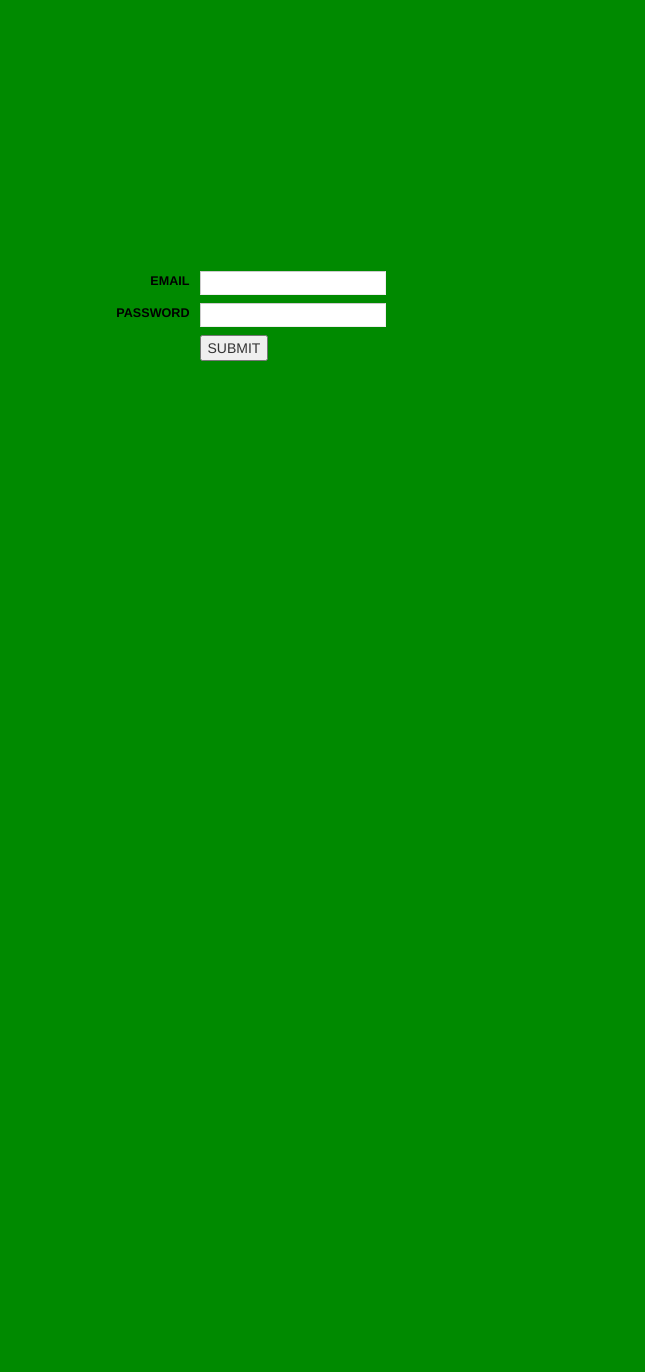
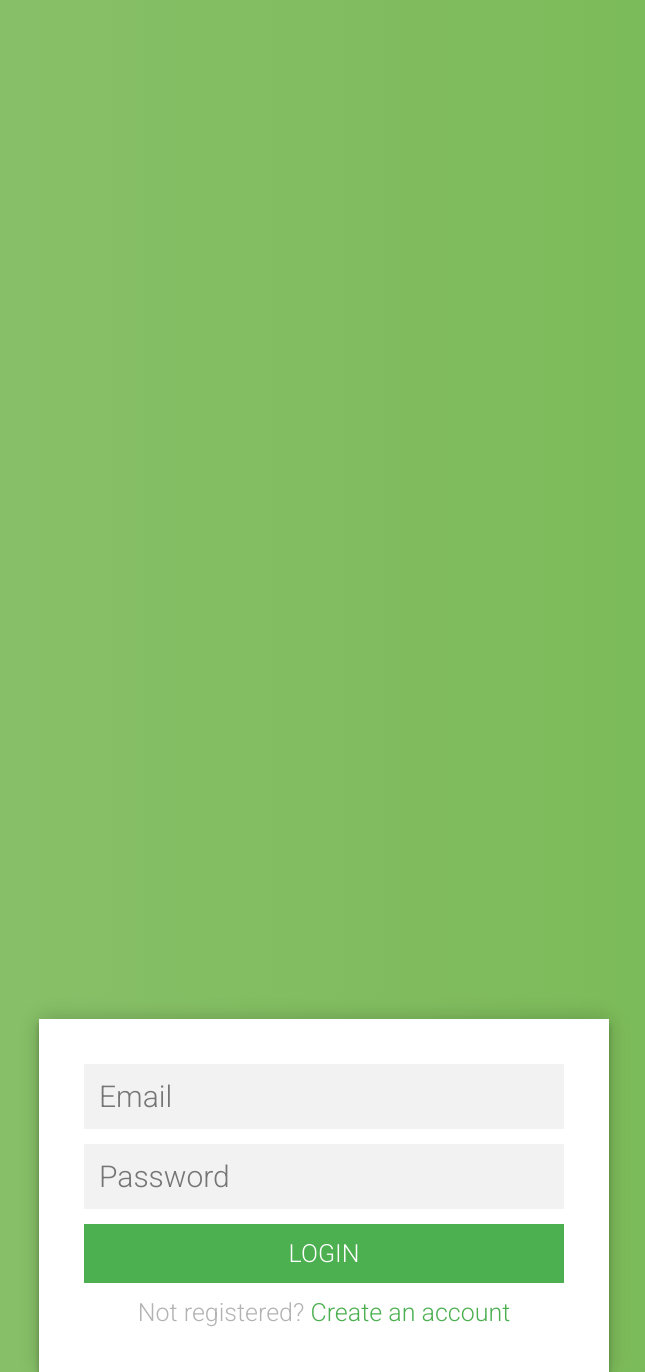
Before and after one commit to jQwotos/ECHacksBack, a Flask app: template templates/login.html in a window 1280 px wide. Shown: the whole page, without its empty margins (316-961 px from the left). Before the commit the page ends 361 px from the top, so only its background shows below. Run offline with Flask 2, Linux system fonts and the light colour scheme; the template is opened without the code that fills it, so the values that code supplies are empty; parts of the project's set-up code (start-up, migrations or seed data) failed here and were passed over; some libraries are stand-ins or nearby versions.

Commit message:
transaction/login html updates

```diff
--- a/templates/login.html
+++ b/templates/login.html
@@ -1,135 +1,133 @@
 <!DOCTYPE html>
-<html lang="en">
-<head>
-  <meta charset="utf-8">
-  <meta name="viewport" content="width=device-width,height=device-height,initial-scale=1.0"/>
-  <link rel="stylesheet" href="https://maxcdn.bootstrapcdn.com/bootstrap/3.3.7/css/bootstrap.min.css">
-  <script src="https://ajax.googleapis.com/ajax/libs/jquery/3.2.1/jquery.min.js"></script>
-  <script src="https://maxcdn.bootstrapcdn.com/bootstrap/3.3.7/js/bootstrap.min.js"></script>
+<html>
+<style>
+@import url(https://fonts.googleapis.com/css?family=Roboto:300);
 
-  <style>
-* {
-  -webkit-box-sizing: border-box;
-  -moz-box-sizing: border-box;
+.login-page {
+  width: 720px;
+  padding: 80% 0 0;
+  margin: auto;
+  max-height: 0px;
+}
+.form {
+  position: relative;
+  z-index: 1;
+  background: #FFFFFF;
+  max-width: 480px;
+  margin: 0 auto 100px;
+  padding: 45px;
+  text-align: center;
+  box-shadow: 0 0 20px 0 rgba(0, 0, 0, 0.2), 0 5px 5px 0 rgba(0, 0, 0, 0.24);
+}
+.form input {
+  font-family: "Roboto", sans-serif;
+  outline: 0;
+  background: #f2f2f2;
+  width: 100%;
+  border: 0;
+  margin: 0 0 15px;
+  padding: 15px;
   box-sizing: border-box;
+  font-size: 30px;
 }
+.form button {
+  font-family: "Roboto", sans-serif;
+  text-transform: uppercase;
+  outline: 0;
+  background: #4CAF50;
+  width: 100%;
+  border: 0;
+  padding: 15px;
+  color: #FFFFFF;
+  font-size: 25px;
+  -webkit-transition: all 0.3 ease;
+  transition: all 0.3 ease;
+  cursor: pointer;
+}
+.form button:hover,.form button:active,.form button:focus {
+  background: #43A047;
+}
+.form .message {
+  margin: 15px 0 0;
+  color: #b3b3b3;
+  font-size: 25px;
+}
+.form .message a {
+  color: #4CAF50;
+  text-decoration: none;
+}
+.form .register-form {
+  display: none;
+}
+.container {
+  position: relative;
+  z-index: 1;
+  max-width: 300px;
+  margin: 0 auto;
+}
+.container:before, .container:after {
+  content: "";
+  display: block;
+  clear: both;
+}
+.container .info {
+  margin: 50px auto;
+  text-align: center;
+}
+.container .info h1 {
+  margin: 0 0 15px;
+  padding: 0;
+  font-size: 36px;
+  font-weight: 300;
+  color: #1a1a1a;
+}
+.container .info span {
+  color: #4d4d4d;
+  font-size: 12px;
+}
+.container .info span a {
+  color: #000000;
+  text-decoration: none;
+}
+.container .info span .fa {
+  color: #EF3B3A;
+}
+body {
+  background: #76b852; /* fallback for old browsers */
+  background: -webkit-linear-gradient(right, #76b852, #8DC26F);
+  background: -moz-linear-gradient(right, #76b852, #8DC26F);
+  background: -o-linear-gradient(right, #76b852, #8DC26F);
+  background: linear-gradient(to left, #76b852, #8DC26F);
+  font-family: "Roboto", sans-serif;
+  -webkit-font-smoothing: antialiased;
+  -moz-osx-font-smoothing: grayscale;
+}
+</style>
+<body>
 
-body {
-  padding: 20px 15%;
-  background-color: #008a00;
-}
-form > div {
-  clear: both;
-  overflow: hidden;
-  padding: 1px;
-  margin: 0 0 5px 0;
-}
-form > div > div > div {
-  margin: 0 0 5px 0;
-}
-form > div > label,
-legend {
-  width: 25%;
-  float: left;
-  padding-right: 10px;
-  padding-top: 2px;
-}
-form > div > div,
-form > div > div {
-  width: 75%;
-  float: right;
-}
-form > div > label {
-  font-size: 90%;
-}
+<div class="login-page">
+  <div class="form">
+    <form class="register-form">
+      <input type="text" placeholder="name"/>
+      <input type="password" placeholder="password"/>
+      <input type="text" placeholder="email address"/>
+      <button>create</button>
+      <p class="message">Already registered? <a href="#">Sign In</a></p>
+    </form>
+    <form class="login-form">
+      <input type="text" placeholder="Email"/>
+      <input type="password" placeholder="Password"/>
+      <button>login</button>
+      <p class="message">Not registered? <a href="#">Create an account</a></p>
+    </form>
+  </div>
+</div>
 
-input[type=text],
-input[type=email],
-input[type=url],
-input[type=password],
-textarea {
-  width: 80%;
-  border-top: 1px solid #ccc;
-  border-left: 1px solid #ccc;
-  border-right: 1px solid #eee;
-  border-bottom: 1px solid #eee;
-}
-input[type=text],
-input[type=email],
-input[type=url],
-input[type=password] {
-  width: 50%;
-}
-input[type=text]:focus,
-input[type=email]:focus,
-input[type=url]:focus,
-input[type=password]:focus,
-textarea:focus {
-  outline: 0;
-  border-color: #4697e4;
-}
+<script type="text/javascript">
+  $('.message a').click(function(){
+   $('form').animate({height: "toggle", opacity: "toggle"}, "slow");
+});
+</script>
 
-@media (max-width: 600px) {
-  form > div {
-    margin: 0 0 15px 0;
-  }
-  form > div > label,
-  legend {
-    width: 100%;
-    float: none;
-    margin: 0 0 5px 0;
-  }
-  form > div > div,
-  form > div > fieldset > div {
-    width: 100%;
-    float: none;
-  }
-  input[type=text],
-  input[type=email],
-  input[type=url],
-  input[type=password],
-  textarea,
-  select {
-    width: 100%;
-  }
-}
-@media (min-width: 1200px) {
-  form > div > label,
-  legend {
-    text-align: right;
-  }
-}
-
-  </style>
-</head>
-
-<body>
-<div style="max-width: 500px; margin: 250px auto 0 auto;">
-
-<form action="#">
-
-  <div>
-    <label class="desc" id="title1" for="Field1"><font color="black">EMAIL</font></label>
-    <div>
-      <input id="Field1" name="Field1" type="text" class="field text fn" value="" size="6" tabindex="1">
-    </div>
-  </div>
-
-  <div>
-    <label class="desc" id="title3" for="Field3"><font color="black">PASSWORD</font></label>
-    <div>
-      <input id="Field3" name="Field3" type="email" spellcheck="false" value="" maxlength="255" tabindex="3">
-   </div>
-  </div>
-
-  <div>
-    <div>
-      <input id="saveForm" name="saveForm" type="submit" value="SUBMIT">
-    </div>
-  </div>
-
-</form>
-
-</div>
 </body>
 </html>
```
Also changed, not shown: templates/transactions.html (+45 -50 lines), templates/robberprofile.png (added).
